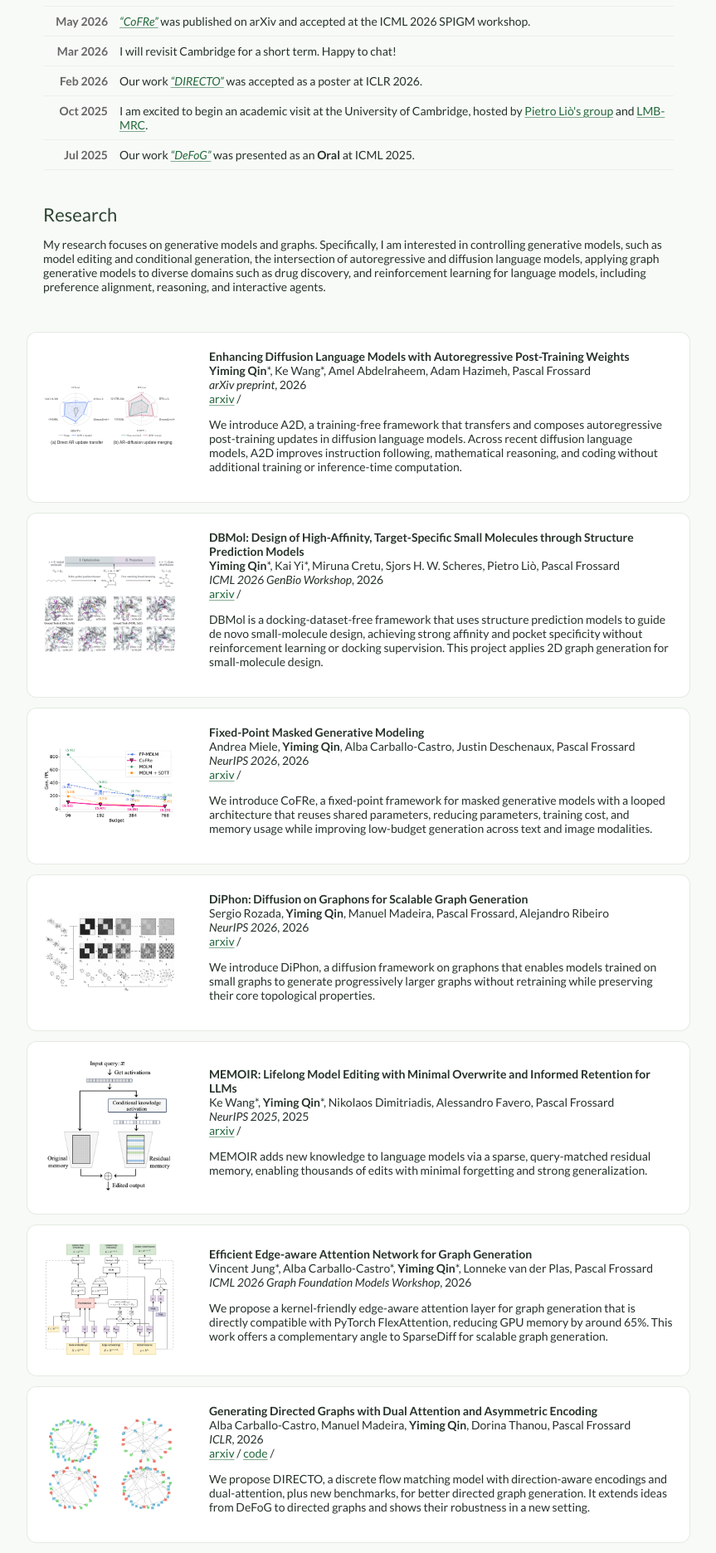
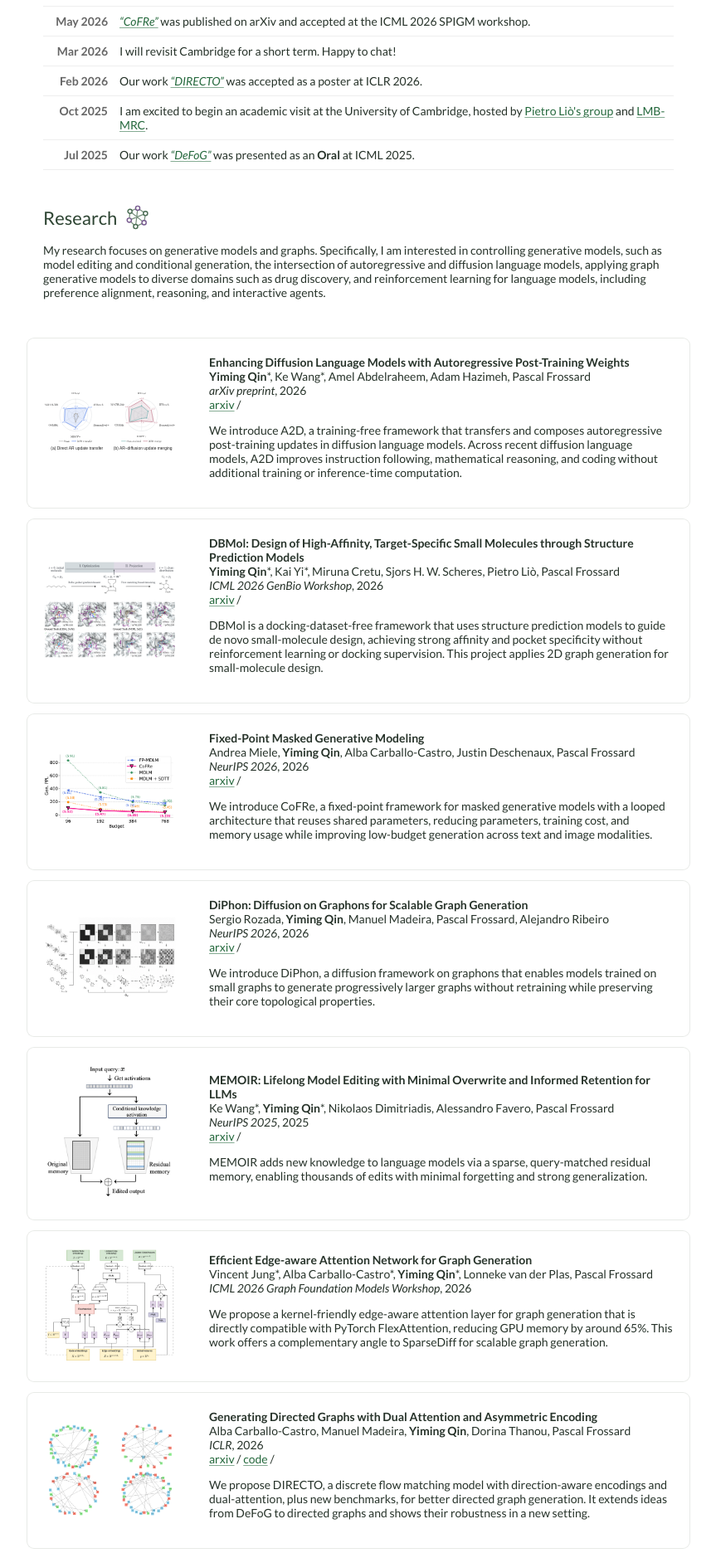
Before and after one commit to qym7/qym7.github.io, a Jekyll site: the page built from _posts/2026-10-06-A2D.markdown, in a window 1280 px wide. Shown: the part 630-2502 px from the top of the page at 83% size, without its empty margins (208-1071 px from the left). Built offline with Jekyll 4.4.1, drawn with Linux system fonts in a browser that asks for light colours.

Commit message:
Simplify homepage background and add research motif

```diff
--- a/_layouts/default.html
+++ b/_layouts/default.html
@@ -118,7 +118,7 @@
         <table style="width:100%;border:0px;border-spacing:0px;border-collapse:separate;margin-right:auto;margin-left:auto;">
           <tr>
             <td style="padding:2.5%;width:100%;vertical-align:middle">
-              <h2>Research</h2>
+              <h2>Research</h2><img class="research-mark" src="/images/research-mark.svg" alt="" aria-hidden="true">
               <p>
                 <!-- I'm interested in generative models on graphs. -->
                 My research focuses on generative models and graphs.
--- a/style.scss
+++ b/style.scss
@@ -30,7 +30,7 @@ a:hover {
 }
 
 body {
-  background: #f8faf7;
+  background: #fff;
   color: #27332a;
 }
 
@@ -45,26 +45,24 @@ body {
 
 .project-list td {
   background: #fff;
-  border-top: 1px solid #e4ebe2;
-  border-bottom: 1px solid #e4ebe2;
-  transition: box-shadow 200ms ease, border-color 200ms ease;
+  border-top: 1px solid #e8eae7;
+  border-bottom: 1px solid #e8eae7;
+  transition: box-shadow 180ms ease, border-color 180ms ease;
 }
 
 .project-list td:first-child {
-  border-left: 1px solid #e4ebe2;
-  border-radius: 12px 0 0 12px;
+  border-left: 1px solid #e8eae7;
+  border-radius: 9px 0 0 9px;
 }
 
 .project-list td:last-child {
-  border-right: 1px solid #e4ebe2;
-  border-radius: 0 12px 12px 0;
+  border-right: 1px solid #e8eae7;
+  border-radius: 0 9px 9px 0;
 }
 
 .project-list tr:hover td {
-  border-color: #8053a4;
-  background-color: #fefcff;
-  box-shadow: 0 10px 28px rgba(72, 42, 101, 0.3);
-  transform: translateY(-2px);
+  border-color: #967ba8;
+  box-shadow: 0 4px 14px rgba(72, 42, 101, 0.1);
 }
 
 .project-list h3 {
@@ -75,19 +73,21 @@ body {
   color: #56316f;
 }
 
-.project-list img {
-  transition: transform 180ms ease;
+@media (prefers-reduced-motion: reduce) {
+  .project-list td {
+    transition: none;
+  }
+
+  .project-list h3 {
+    transition: none;
+  }
 }
 
-.project-list tr:hover img {
-  transform: scale(1.05);
-}
-
-@media (prefers-reduced-motion: reduce) {
-  .project-list td,
-  .project-list img {
-    transition: none;
-  }
+.research-mark {
+  width: 34px;
+  height: 34px;
+  margin-left: 8px;
+  vertical-align: -8px;
 }
 
 body,
```
Also changed, not shown: images/research-mark.svg (added).
